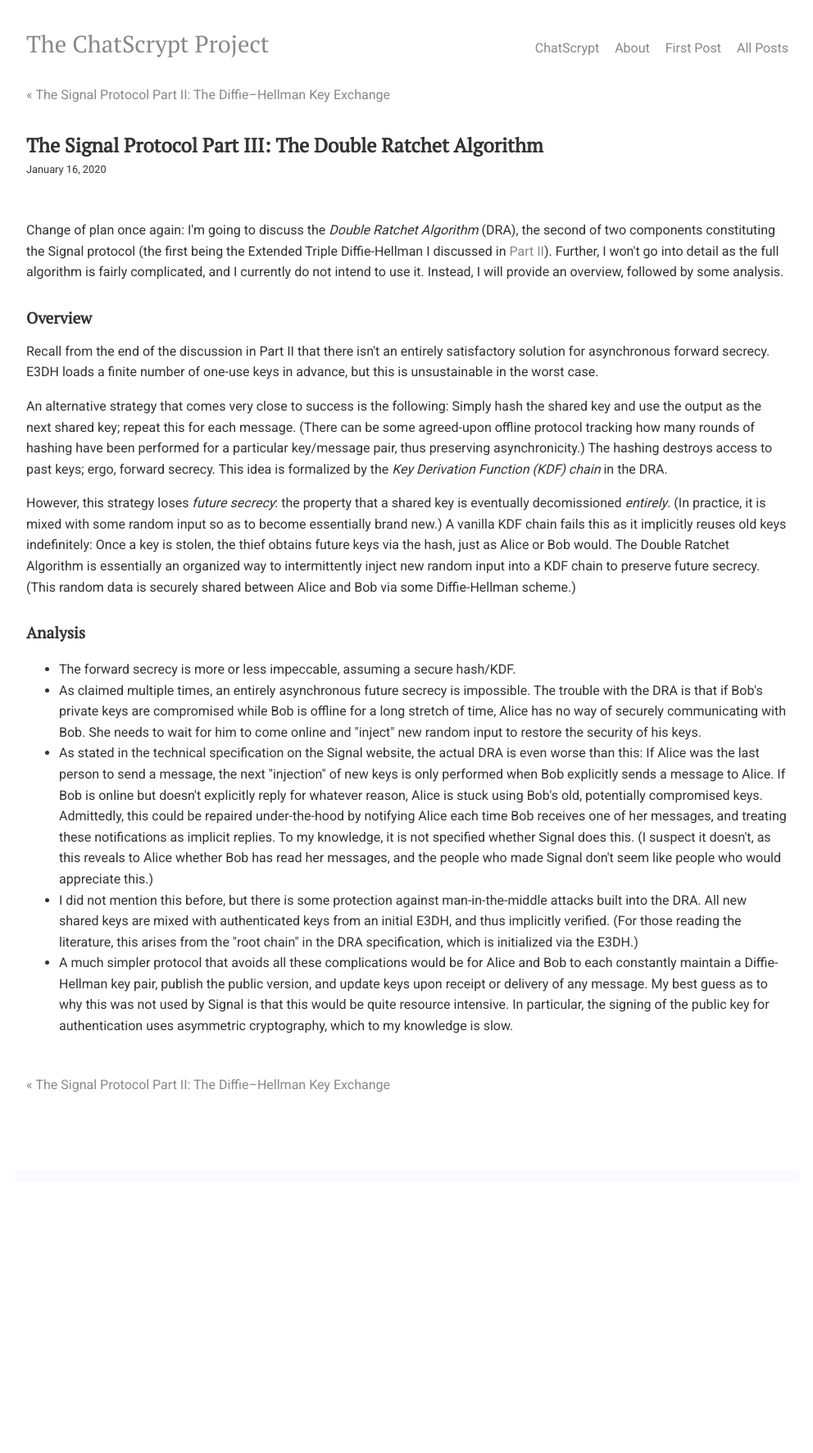
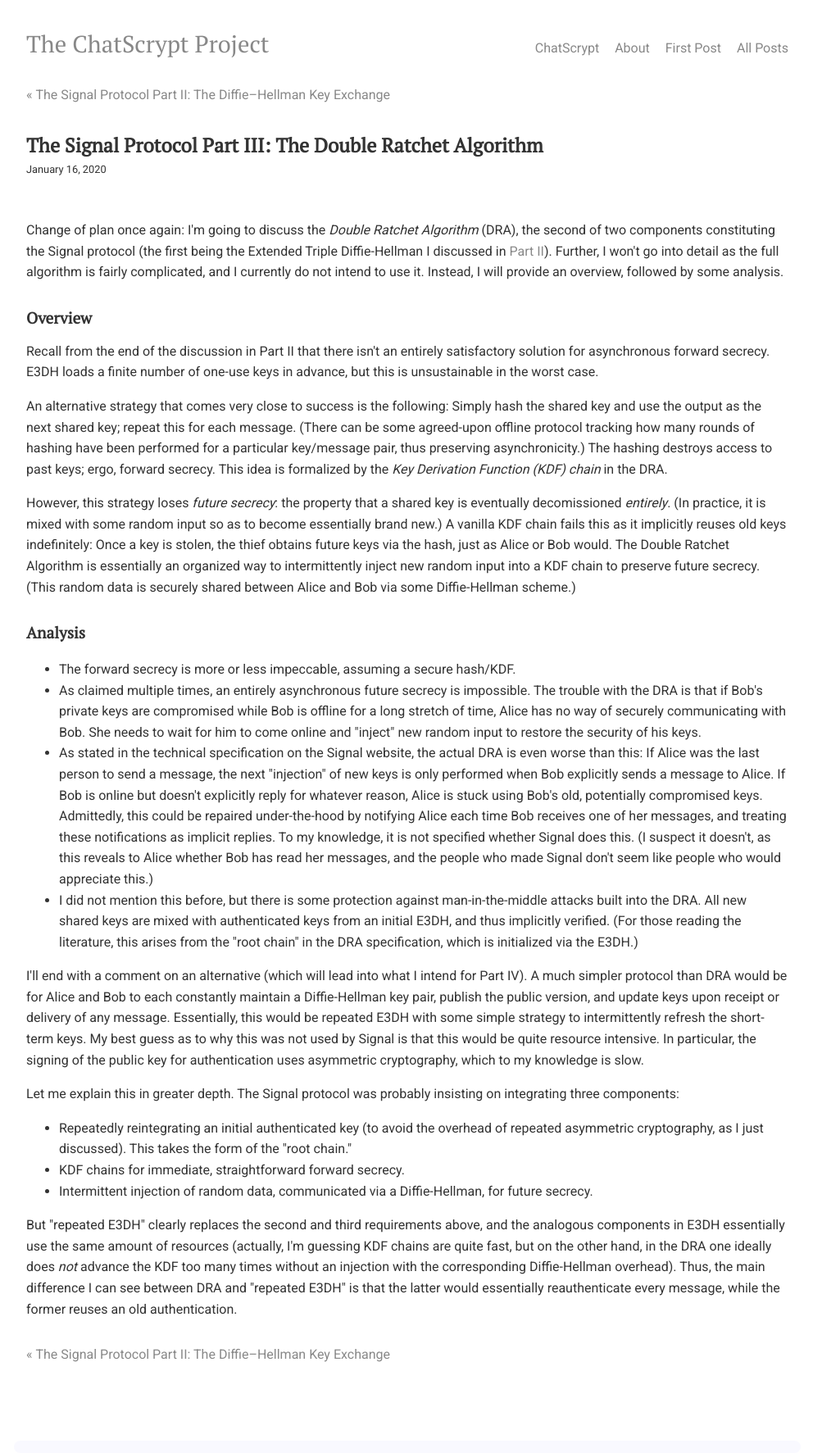
Before and after one commit to chatscrypt/chatscrypt.github.io, a Jekyll site: the page built from _posts/2020-01-16-the-signal-protocol-part-iii-the-double-ratchet-algorithm.html, in a window 1280 px wide. Shown: the whole page at 82% size, without its empty margins (143-1135 px from the left). Built offline with Jekyll 4.4.1, drawn with Linux system fonts in a browser that asks for light colours; comment, search, counter and statistics services are not loaded; before the commit the page ends 1443 px from its top, so only the background shows below that.

Commit message:
Update 2020-01-16-the-signal-protocol-part-iii-the-double-ratchet-algorithm.html

```diff
--- a/_posts/2020-01-16-the-signal-protocol-part-iii-the-double-ratchet-algorithm.html
+++ b/_posts/2020-01-16-the-signal-protocol-part-iii-the-double-ratchet-algorithm.html
@@ -26,9 +26,21 @@ Recall from the end of the discussion in Part II that there isn't an entirely sa
 
 <li>As stated in the technical specification on the Signal website, the actual DRA is even worse than this: If Alice was the last person to send a message, the next "injection" of new keys is only performed when Bob explicitly sends a message to Alice. If Bob is online but doesn't explicitly reply for whatever reason, Alice is stuck using Bob's old, potentially compromised keys. Admittedly, this could be repaired under-the-hood by notifying Alice each time Bob receives one of her messages, and treating these notifications as implicit replies. To my knowledge, it is not specified whether Signal does this. (I suspect it doesn't, as this reveals to Alice whether Bob has read her messages, and the people who made Signal don't seem like people who would appreciate this.)
 
-
 <li>I did not mention this before, but there is some protection against man-in-the-middle attacks built into the DRA. All new shared keys are mixed with authenticated keys from an initial E3DH, and thus implicitly verified. (For those reading the literature, this arises from the "root chain" in the DRA specification, which is initialized via the E3DH.)
 
-<li>A much simpler protocol that avoids all these complications would be for Alice and Bob to each constantly maintain a Diffie-Hellman key pair, publish the public version, and update keys upon receipt or delivery of any message. My best guess as to why this was not used by Signal is that this would be quite resource intensive. In particular, the signing of the public key for authentication uses asymmetric cryptography, which to my knowledge is slow.
+</ul>
 
+I'll end with a comment on an alternative (which will lead into what I intend for Part IV). A much simpler protocol than DRA would be for Alice and Bob to each constantly maintain a Diffie-Hellman key pair, publish the public version, and update keys upon receipt or delivery of any message. Essentially, this would be repeated E3DH with some simple strategy to intermittently refresh the short-term keys. My best guess as to why this was not used by Signal is that this would be quite resource intensive. In particular, the signing of the public key for authentication uses asymmetric cryptography, which to my knowledge is slow.
+
+<p> Let me explain this in greater depth. The Signal protocol was probably insisting on integrating three components:
+<ul>
+<li> Repeatedly reintegrating an initial authenticated key (to avoid the overhead of repeated asymmetric cryptography, as I just discussed). This takes the form of the "root chain."
+
+<li> KDF chains for immediate, straightforward forward secrecy.
+
+<li> Intermittent injection of random data, communicated via a Diffie-Hellman, for future secrecy.
 </ul>
+
+But "repeated E3DH" clearly replaces the second and third requirements above, and the analogous components in E3DH essentially use the same amount of resources (actually, I'm guessing KDF chains are quite fast, but on the other hand, in the DRA one ideally does <i>not</i> advance the KDF too many times without an injection with the corresponding Diffie-Hellman overhead).
+
+Thus, the main difference I can see between DRA and "repeated E3DH" is that the latter would essentially reauthenticate every message, while the former reuses an old authentication.
```
